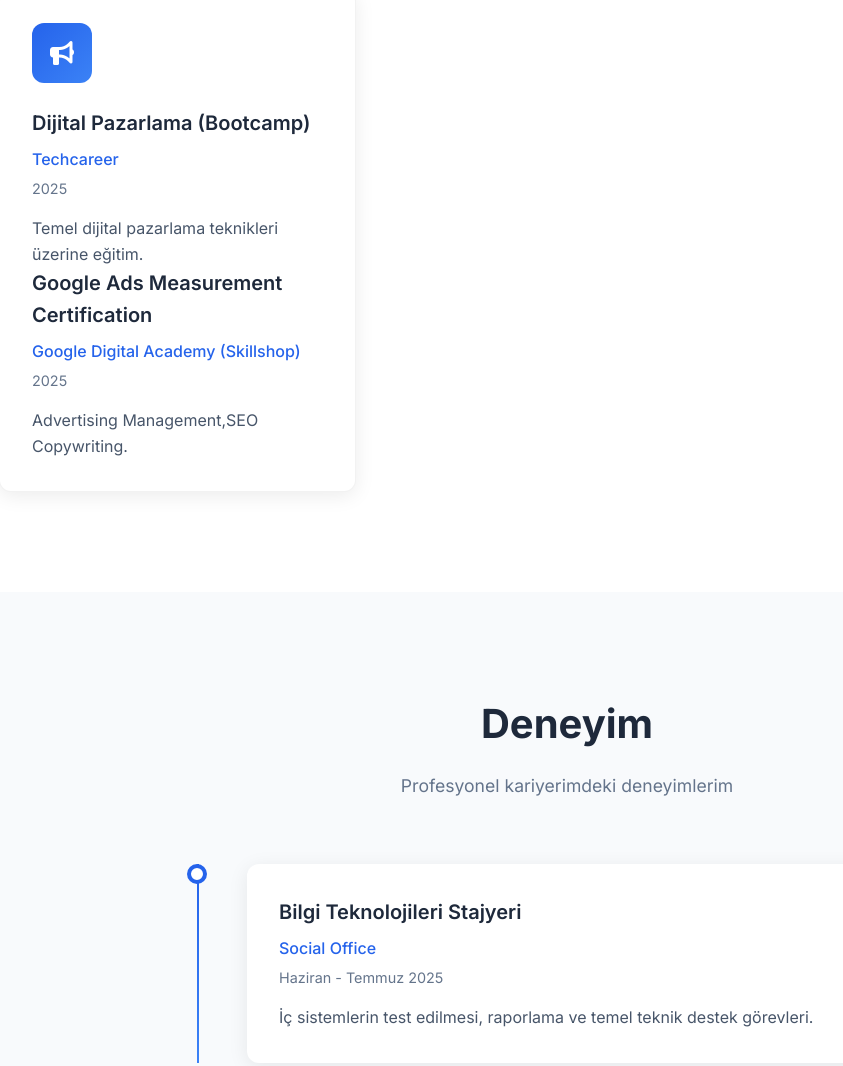
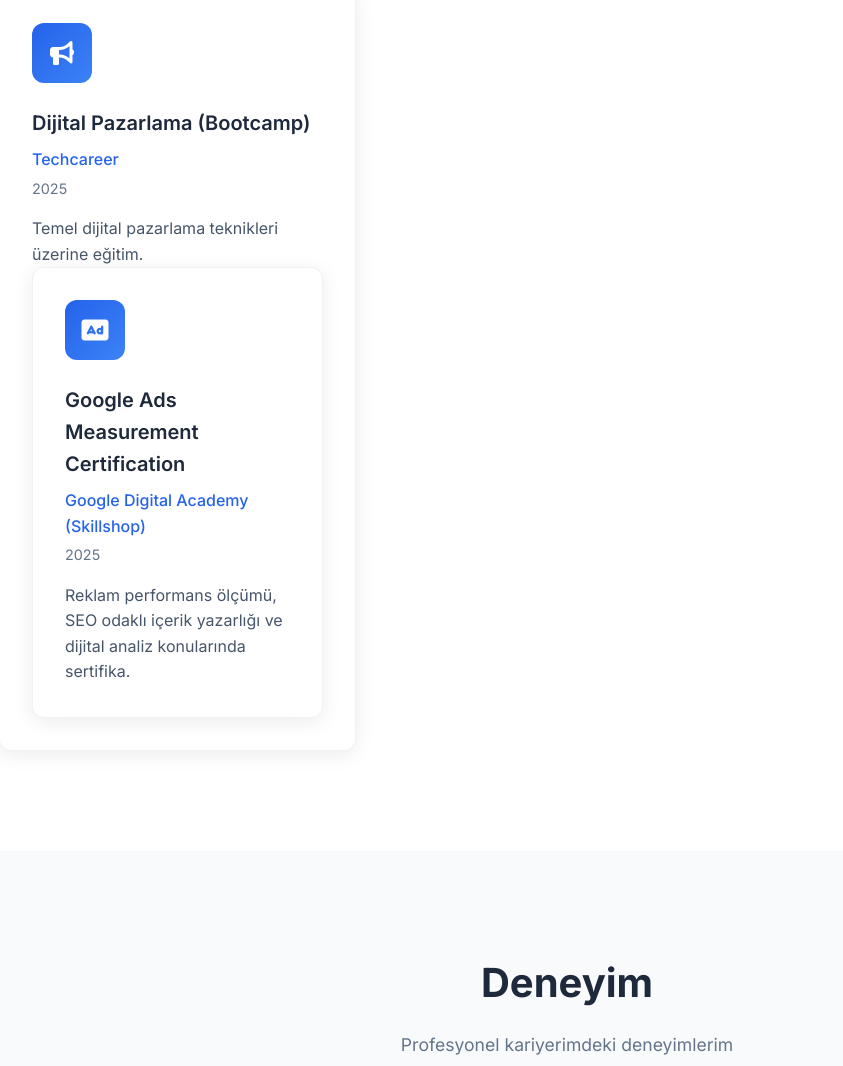
Before and after one commit to Nagihansamt/nagihansamt.github.io, a plain HTML site: page index.html in a window 1280 px wide. Shown: the part 1821-2887 px from the top of the page, without its empty margins (73-916 px from the left). Drawn offline with nearby package versions, Linux system fonts and the light colour scheme.

Commit message:
Update index.html

```diff
--- a/index.html
+++ b/index.html
@@ -134,11 +134,15 @@
             <p class="description">Temel dijital pazarlama teknikleri üzerine eğitim.</p>
           </div>
 
+      <div class="education-card">
+  <div class="education-icon">
+    <i class="fas fa-ad"></i>
+  </div>
   <div class="education-content">
     <h3>Google Ads Measurement Certification</h3>
     <p class="institution">Google Digital Academy (Skillshop)</p>
     <p class="period">2025</p>
-            <p class="description">Advertising Management,SEO Copywriting.</p>
+    <p class="description">Reklam performans ölçümü, SEO odaklı içerik yazarlığı ve dijital analiz konularında sertifika.</p>
   </div>
 </div>
         </div>
```
Lines whose indentation alone changed are shown as unchanged.
